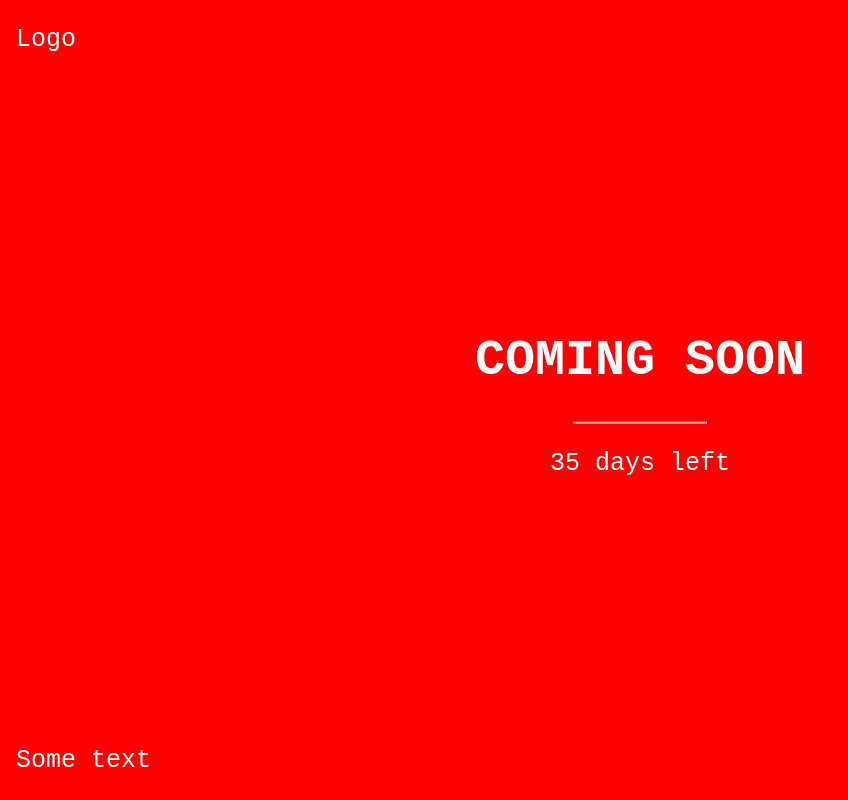
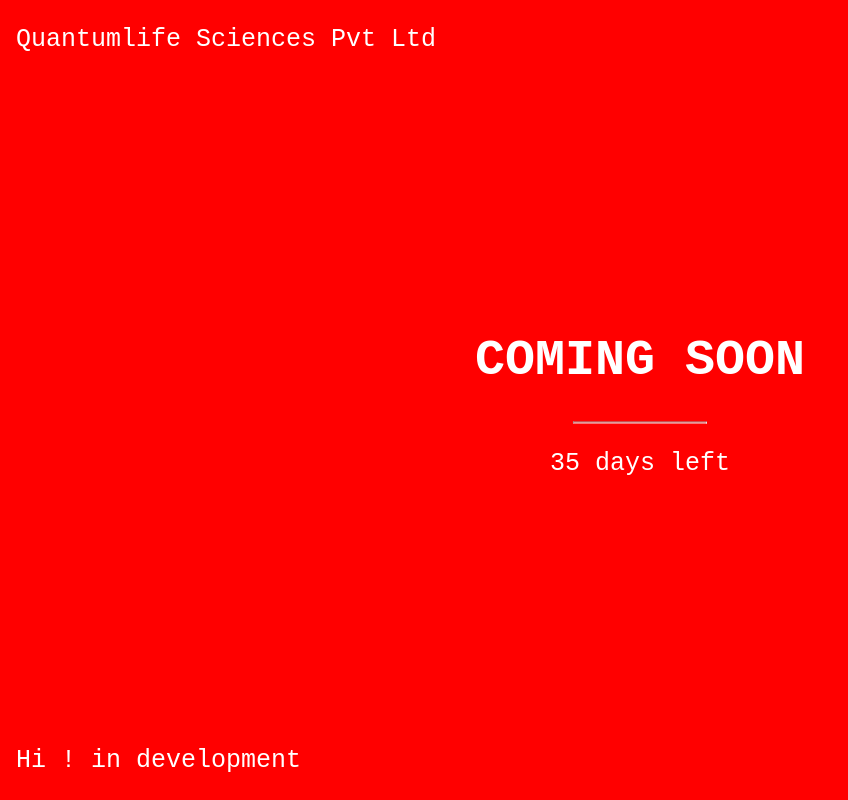
Before and after one commit to Light-Master1/Light-Master1, a plain HTML site: page index.html in a window 1280 px wide. Shown: the whole page, without its empty margins (0-848 px from the left). Drawn offline with Linux system fonts and the light colour scheme.

Commit message:
Update index.html

```diff
--- a/index.html
+++ b/index.html
@@ -46,7 +46,7 @@ hr {
 
 <div class="bgimg">
   <div class="topleft">
-    <p>Logo</p>
+    <p>Quantumlife Sciences Pvt Ltd</p>
   </div>
   <div class="middle">
     <h1>COMING SOON</h1>
@@ -54,7 +54,7 @@ hr {
     <p>35 days left</p>
   </div>
   <div class="bottomleft">
-    <p>Some text</p>
+    <p>Hi ! in development</p>
   </div>
 </div>
 
```
